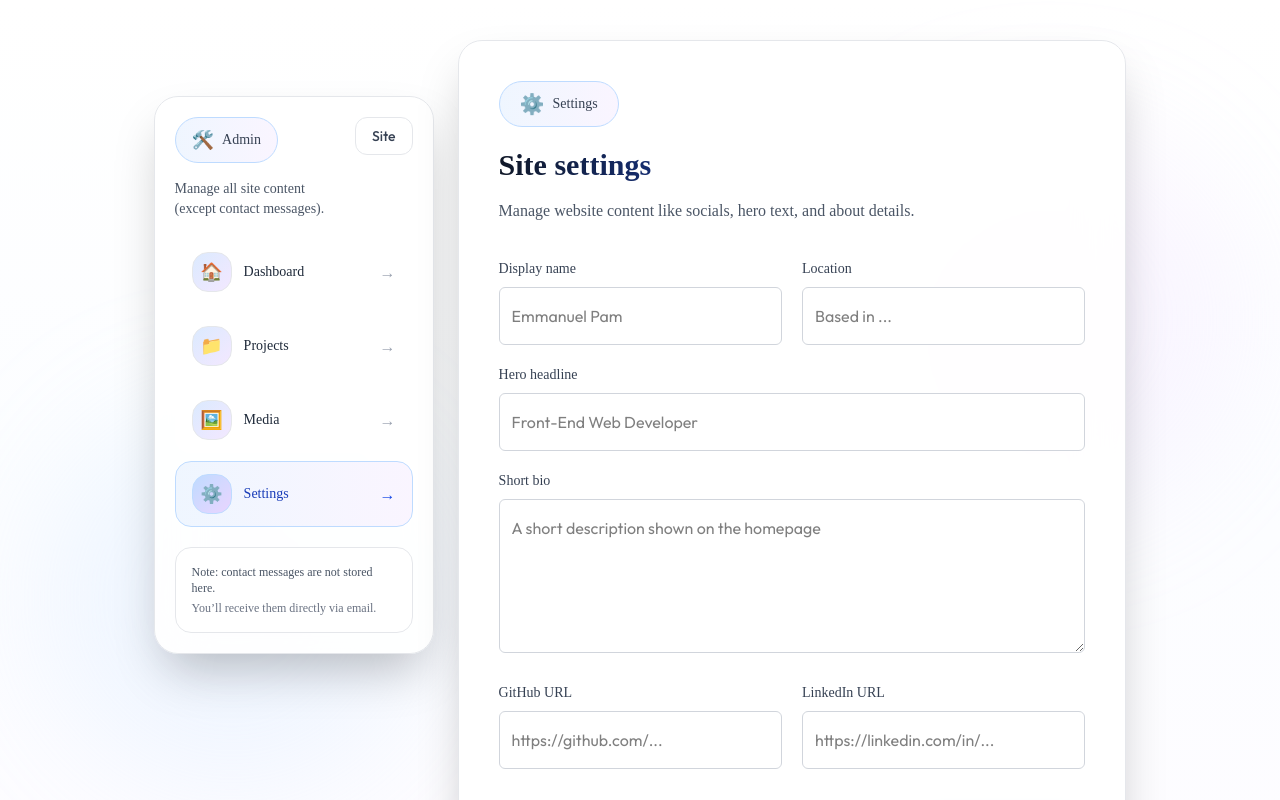
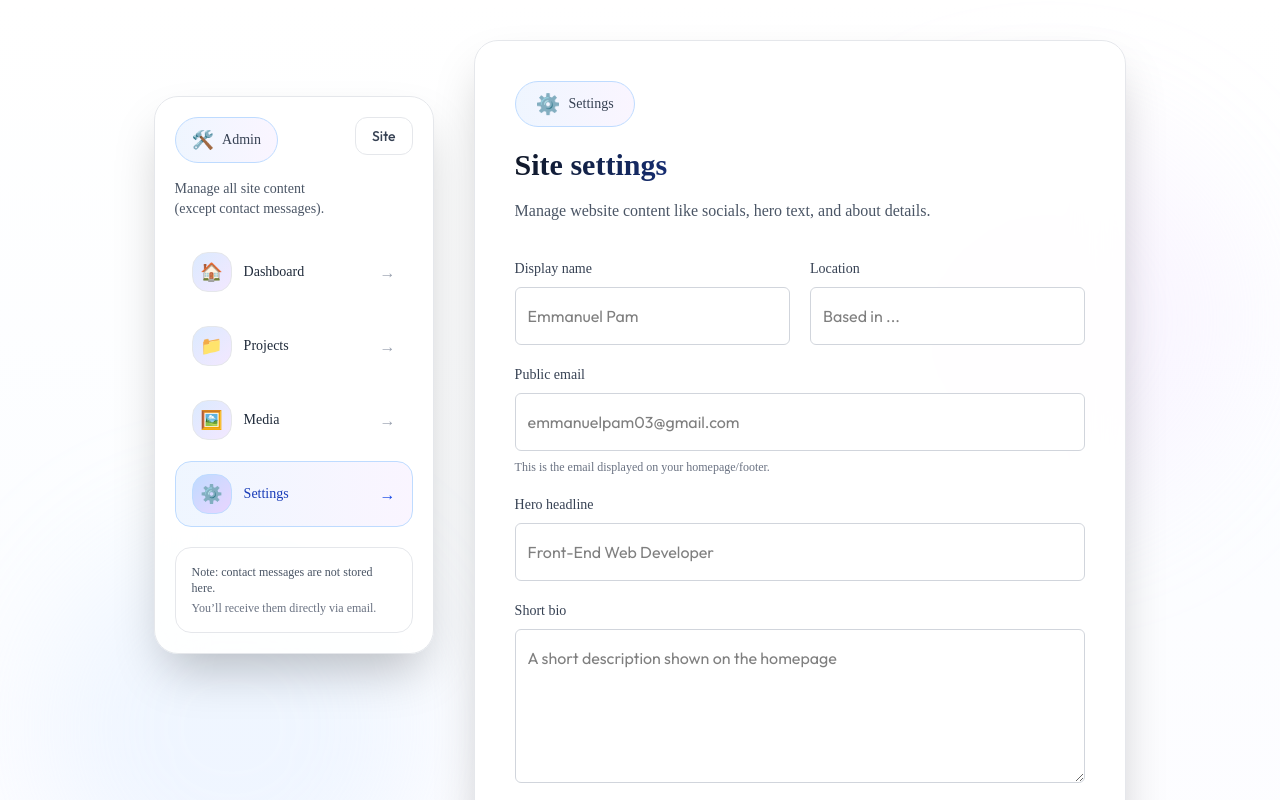
Before and after one commit to emmanuelpam03/Portfolio, a Next.js app: page /admin/settings in a window 1280 px wide. Shown: the top 800 px of the page. Built offline with nearby package versions, Linux system fonts and the light colour scheme; a web font is replaced by a local one.

Commit message:
feat: update AdminLayout for fixed sidebar positioning and enhance AdminSettingsPage with public email input

```diff
--- a/app/admin/layout.js
+++ b/app/admin/layout.js
@@ -15,16 +15,16 @@ export default function AdminLayout({ children }) {
       <div className="absolute bottom-40 left-10 w-96 h-96 bg-blue-200/20 rounded-full blur-3xl" />
 
       <div className="relative w-full px-[6%] sm:px-[8%] lg:px-[10%] xl:px-[12%] pt-10 pb-16">
-        <div className="max-w-7xl mx-auto grid grid-cols-1 lg:grid-cols-[280px_1fr] gap-6">
-          {/* Sidebar */}
-          <aside className="lg:sticky lg:top-24 h-fit">
-            <div className="hidden lg:block">
+        <div className="max-w-7xl mx-auto">
+          {/* Desktop fixed sidebar (fixed to viewport left for consistent alignment) */}
+          <aside className="hidden lg:block fixed left-0 top-24 w-[320px] pl-[10%] xl:pl-[12%] pr-6">
+            <div className="w-[280px]">
               <AdminSidebar />
             </div>
           </aside>
 
           {/* Main */}
-          <main className="min-w-0">
+          <main className="min-w-0 lg:pl-[320px]">
             {/* Top bar (mobile/quick actions) */}
             <div className="lg:hidden mb-5 bg-white/80 backdrop-blur-xl border border-gray-200 rounded-2xl shadow-lg p-4 flex items-center justify-between gap-3">
               <div>
--- a/app/admin/settings/page.js
+++ b/app/admin/settings/page.js
@@ -45,6 +45,21 @@ export default function AdminSettingsPage() {
                 className="w-full p-3 outline-none border-[0.5px] border-gray-300 rounded-md bg-white"
               />
             </div>
+          </div>
+
+          <div>
+            <label className="block text-sm font-medium text-gray-700 Ovo mb-2">
+              Public email
+            </label>
+            <input
+              type="email"
+              name="publicEmail"
+              placeholder="emmanuelpam03@gmail.com"
+              className="w-full p-3 outline-none border-[0.5px] border-gray-300 rounded-md bg-white"
+            />
+            <p className="text-xs text-gray-500 Ovo mt-2">
+              This is the email displayed on your homepage/footer.
+            </p>
           </div>
 
           <div>
```
